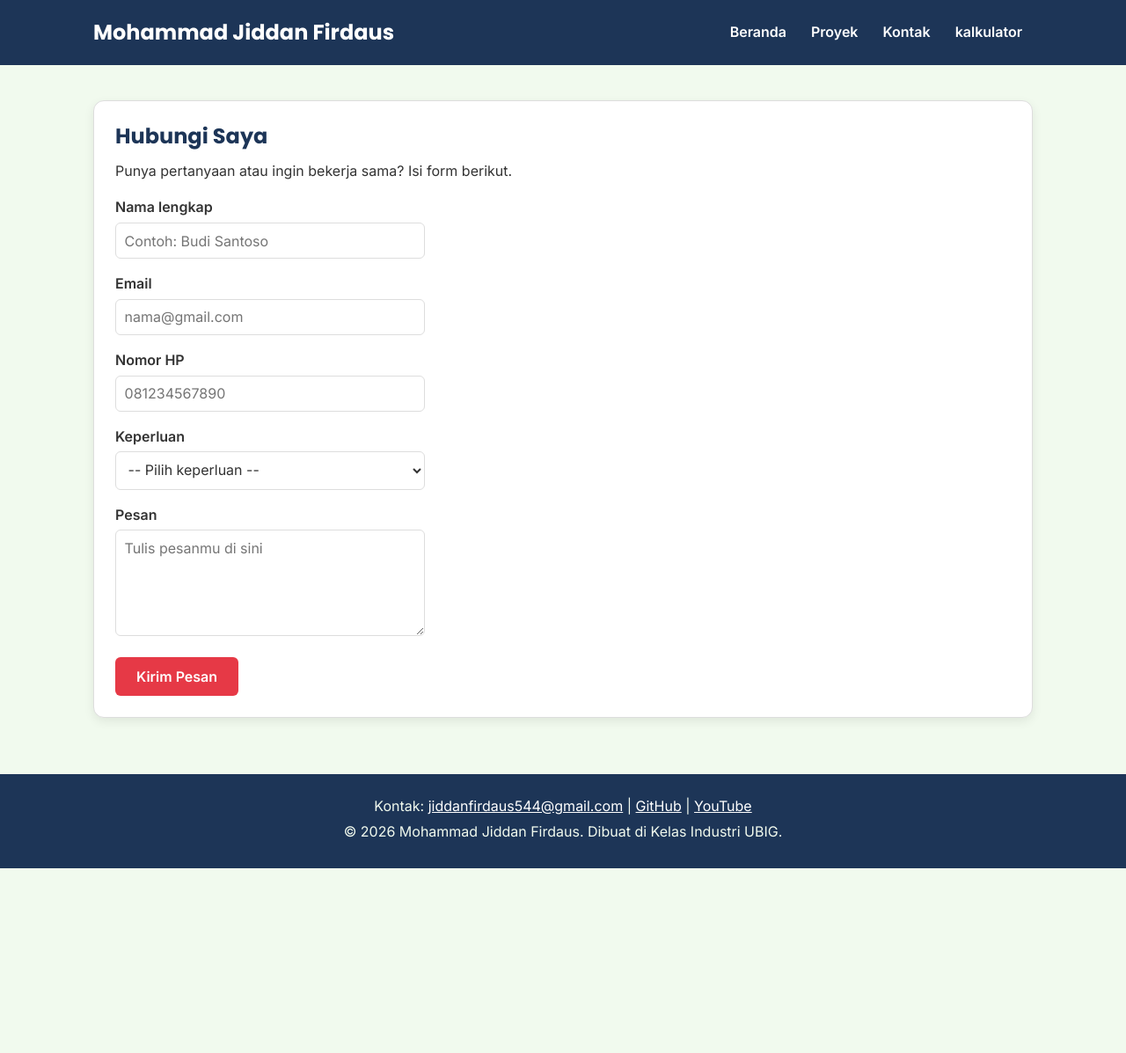
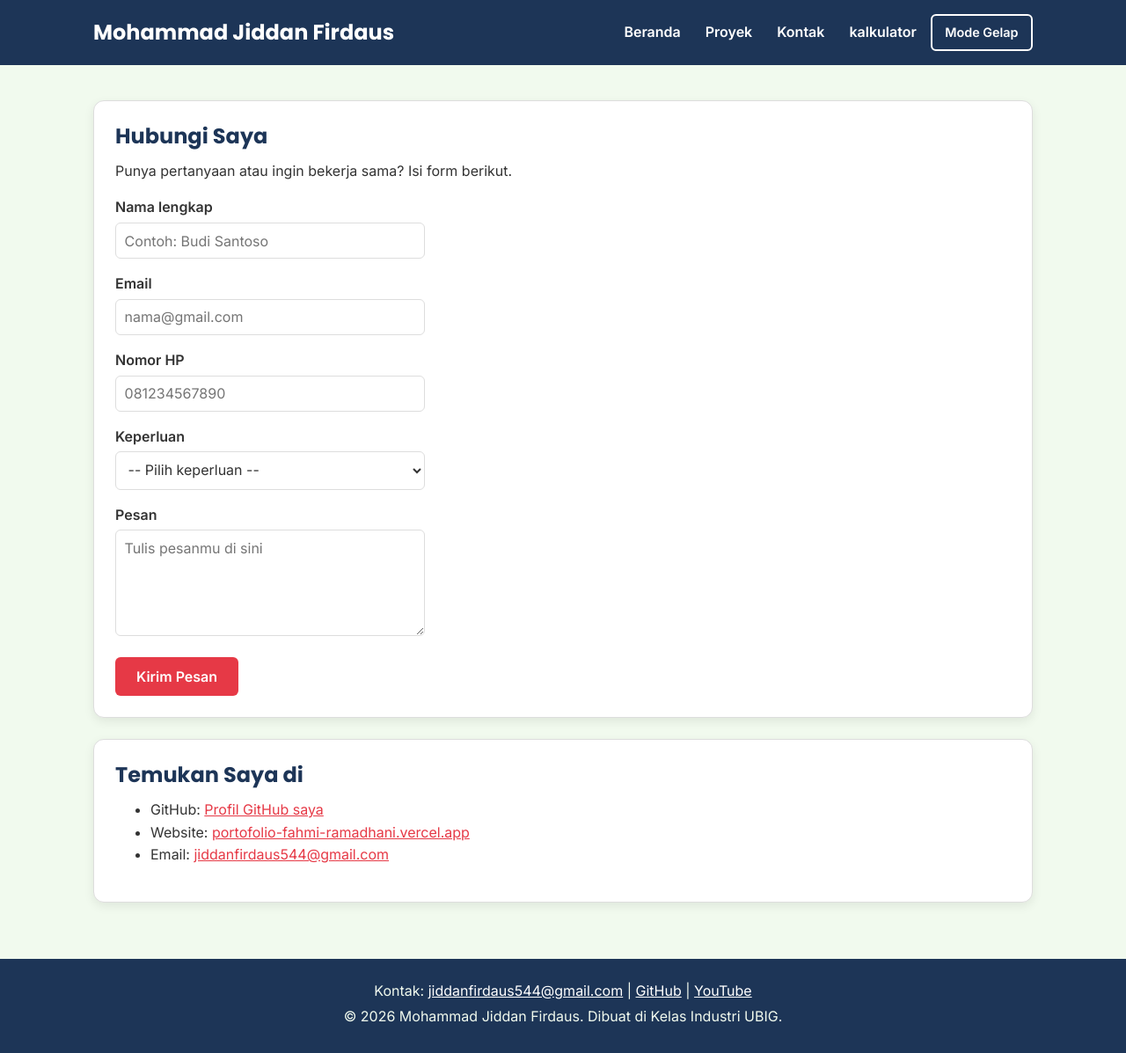
Before and after one commit to Jiddan25/portofolio_jiddan, a plain HTML site: page kontak.html in a window 1280 px wide. Shown: the whole page at 88% size. Before the commit the page ends 987 px from the top, so only its background shows below. Drawn offline with Linux system fonts and the light colour scheme.

Commit message:
Refactor kontak.html for improved structure and readability

```diff
--- a/kontak.html
+++ b/kontak.html
@@ -1,14 +1,22 @@
 <!DOCTYPE html>
 <html lang="id">
+
 <head>
   <meta charset="UTF-8">
   <meta name="viewport" content="width=device-width, initial-scale=1.0">
   <title>Mohammad Jiddan Firdaus | Kontak</title>
   <link rel="preconnect" href="https://fonts.googleapis.com">
   <link rel="preconnect" href="https://fonts.gstatic.com" crossorigin>
-  <link href="https://fonts.googleapis.com/css2?family=Inter:wght@400;600&family=Poppins:wght@600;700&display=swap" rel="stylesheet">
+  <link href="https://fonts.googleapis.com/css2?family=Inter:wght@400;600&family=Poppins:wght@600;700&display=swap"
+    rel="stylesheet">
   <link rel="stylesheet" href="css/style.css">
+  <script src="js/main.js" defer></script>
+  <script src="js/kalkulator.js" defer></script>
+  <script src="js/logika.js" defer></script>
+  <script src="js/latihan.js" defer></script>
+
 </head>
+
 <body>
   <header>
     <div class="container navbar">
@@ -19,6 +27,7 @@
           <li><a href="proyek.html">Proyek</a></li>
           <li><a href="kontak.html">Kontak</a></li>
           <li><a href="kalkulator.html">kalkulator</a></li>
+          <button type="button" id="tombol-tema" class="tombol-tema">Mode Gelap</button>
         </ul>
       </nav>
       <!-- Tantangan: menu ponsel yang bisa dibuka-tutup -->
@@ -31,6 +40,7 @@
             <li><a href="kontak.html">Kontak</a></li>
             <li><a href="kalkulator.html">kalkulator</a></li>
           </ul>
+          <button id="tombol-tema">Mode Gelap</button>
         </nav>
       </details>
     </div>
@@ -66,10 +76,23 @@
           </p>
           <p>
             <label for="pesan">Pesan</label><br>
-            <textarea id="pesan" name="pesan" rows="5" cols="40" placeholder="Tulis pesanmu di sini" required></textarea>
+            <textarea id="pesan" name="pesan" rows="5" cols="40" placeholder="Tulis pesanmu di sini"
+              required></textarea>
           </p>
           <button type="submit">Kirim Pesan</button>
         </form>
+      </section>
+
+      <section class="kartu">
+        <h2>Temukan Saya di</h2>
+        <ul>
+          <li>GitHub: <a href="https://github.com/Jiddan25" target="_blank">Profil GitHub saya</a></li>
+          <li>Website: <a
+              href="https://portofolio-fahmi-ramadhani.vercel.app/">portofolio-fahmi-ramadhani.vercel.app</a></li>
+          <li>Email: <a
+              href="https://mail.google.com/mail/?view=cm&fs=1&to=jiddanfirdaus544@gmail.com">jiddanfirdaus544@gmail.com</a>
+          </li>
+        </ul>
       </section>
     </div>
   </main>
@@ -77,7 +100,8 @@
   <footer>
     <p>Kontak: <a href="mailto:jiddanfirdaus544@gmail.com">jiddanfirdaus544@gmail.com</a> |
       <a href="https://github.com/Jiddan25" target="_blank">GitHub</a> |
-      <a href="https://youtube.com/@Jiddaan" target="_blank">YouTube</a></p>
+      <a href="https://youtube.com/@Jiddaan" target="_blank">YouTube</a>
+    </p>
     <p>&copy; 2026 Mohammad Jiddan Firdaus. Dibuat di Kelas Industri UBIG.</p>
   </footer>
 </body>
```
